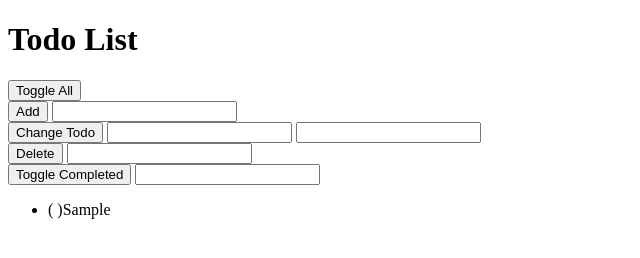
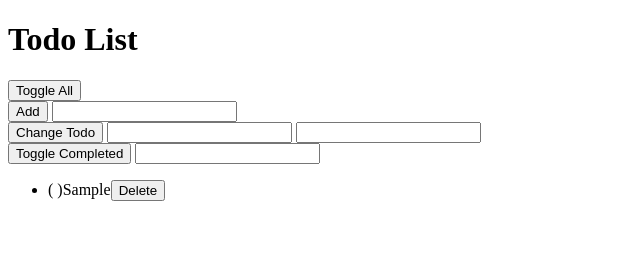
Before and after one commit to Elisa0045/practical-javascript, a plain HTML site: page index.html in a window 1280 px wide. Both pictures are taken after typing "Sample" into the empty fields and a click on the button "Add". Shown: the whole page, without its empty margins (0-640 px from the left). Drawn offline with Linux system fonts and the light colour scheme.

Commit message:
function for create deletes buttons
I add an event listener for every delte button, I change to put only a single event listener on the enclosing Ul  element and listen for clicks there

```diff
--- a/index.html
+++ b/index.html
@@ -21,10 +21,6 @@
       <input id="changeTodoTextInput" type="text" />
     </div>
     <div>
-      <button onclick="handlers.deleteTodo()">Delete</button>
-      <input id="deleteTodoPositionInput" type="number" />
-    </div>
-    <div>
       <button onclick="handlers.toggleCompleted()">Toggle Completed</button>
       <input id="toggleCompletedPositionInput" type="number" />
     </div>
--- a/script.js
+++ b/script.js
@@ -57,12 +57,8 @@ var handlers = {
     changeTodoTextInput.value = "";
     view.displayTodos();
   },
-  deleteTodo: function () {
-    var deleteTodoPositionInput = document.getElementById(
-      "deleteTodoPositionInput"
-    );
-    todoList.deleteTodo(deleteTodoPositionInput.valueAsNumber);
-    deleteTodoPositionInput.value = "";
+  deleteTodo: function (position) {
+    todoList.deleteTodo(position);
     view.displayTodos();
   },
   toggleCompleted: function () {
@@ -92,8 +88,27 @@ var view = {
       } else {
         todoTextWithCompletion = "( )" + todo.todoText;
       }
+      todoLi.id = i;
       todoLi.textContent = todoTextWithCompletion;
+      todoLi.appendChild(this.createDeleteButton());
       todosUl.appendChild(todoLi);
     }
   },
+  createDeleteButton: function () {
+    var deleteButton = document.createElement("button"); //delete button for every todo
+    deleteButton.textContent = "Delete";
+    deleteButton.className = "deleteButton";
+
+    return deleteButton;
+  },
+  setUpEventListeners: function () {
+    var todosUl = document.querySelector("ul");
+    todosUl.addEventListener("click", function () {
+      var elementClicked = event.target;
+      if (elementClicked.className === "deleteButton") {
+        handlers.deleteTodo(parseInt(elementClicked.parentNode.id));
+      }
+    });
+  },
 };
+view.setUpEventListeners();
```
